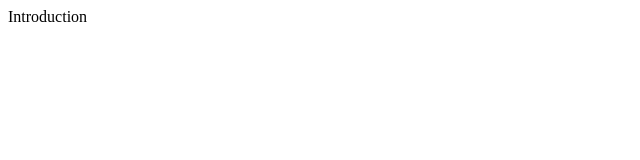
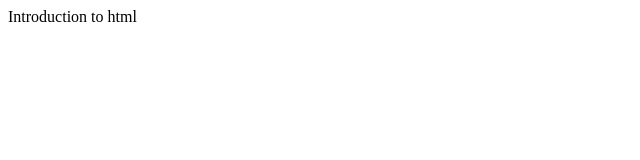
Before and after one commit to Java50OljaSmirnova/html-css-js-introduction, a plain HTML site: page index.html in a window 1280 px wide. Shown: the full height of the page, 0-640 px from the left. Drawn offline with Linux system fonts and the light colour scheme.

Commit message:
adds html

```diff
--- a/index.html
+++ b/index.html
@@ -7,6 +7,6 @@
     <title>Document</title>
 </head>
 <body>
-    Introduction
+    Introduction to html
 </body>
 </html>
```
